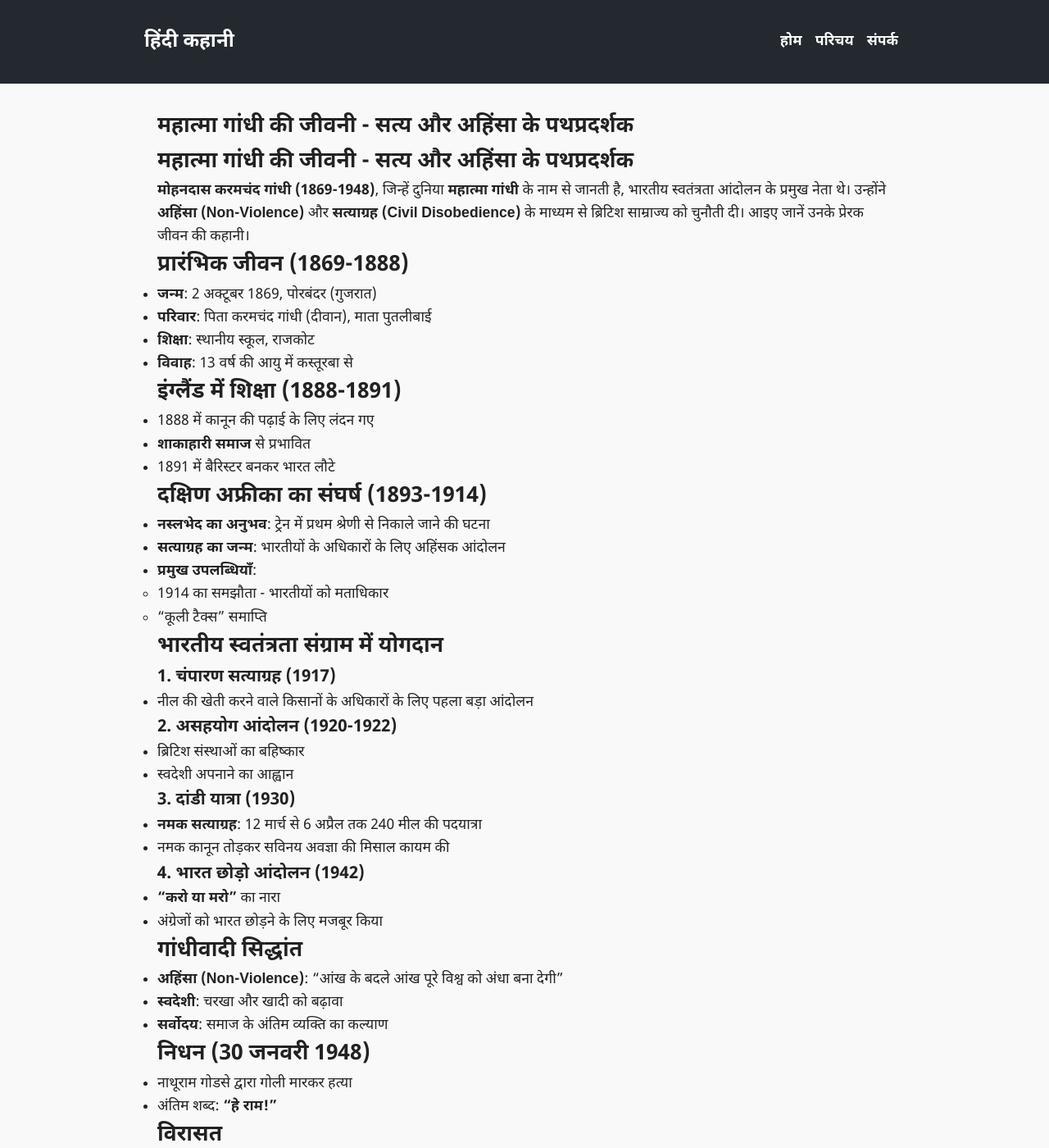
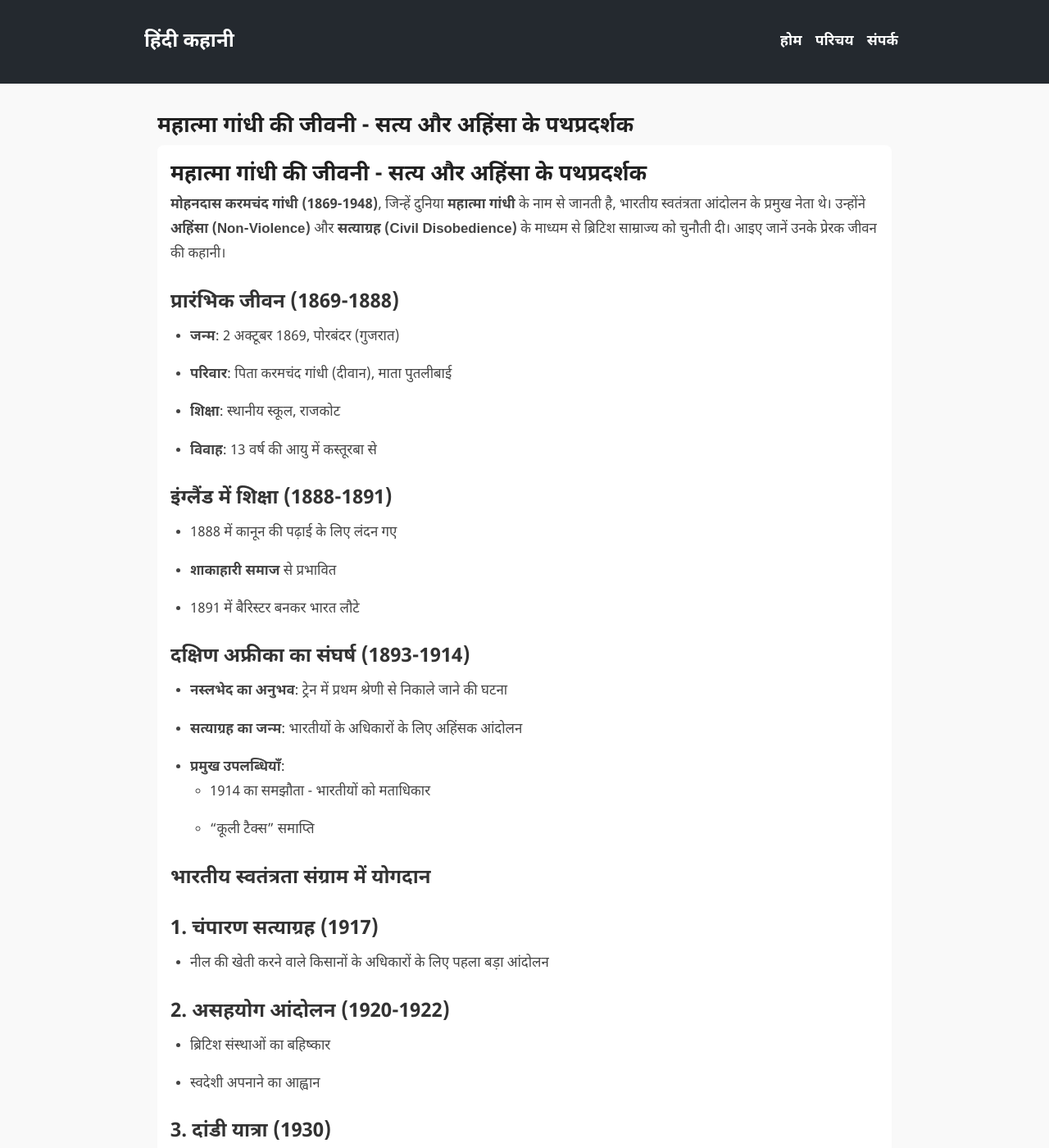
Before and after one commit to hindikahani/hindikahani.github.io, a Jekyll site: the page built from _posts/2025-05-09-mahatma-gandhi-biography.md, in a window 1280 px wide and 1400 px high. Shown: the whole window at 82% size. Built offline with Jekyll 4.4.1, drawn with Linux system fonts in a browser that asks for light colours.

Commit message:
Update style.css

```diff
--- a/assets/css/style.css
+++ b/assets/css/style.css
@@ -218,6 +218,74 @@ nav a:hover {
   background: #eef7ff;
 }
 
+/* Single Post Page Styles */
+.post-content {
+  padding: 1rem;
+  background: white;
+  border-radius: 8px;
+  margin-bottom: 2rem;
+}
+
+.post-title {
+  font-size: 2rem;
+  margin-bottom: 1rem;
+  color: #333;
+}
+
+.post-meta {
+  font-size: 0.85rem; /* छोटा किया गया फ़ॉन्ट साइज़ */
+  color: #777;
+  margin-bottom: 1rem;
+  font-style: italic;
+}
+
+.post-content p,
+.post-content li {
+  font-size: 1.05rem;
+  line-height: 1.8;
+  color: #444;
+  margin-bottom: 1rem;
+}
+
+.post-content h2,
+.post-content h3,
+.post-content h4 {
+  font-size: 1.5rem;
+  color: #333;
+  margin-top: 1.5rem;
+  margin-bottom: 0.5rem;
+}
+
+.post-content ul,
+.post-content ol {
+  margin-left: 1.5rem;
+  margin-bottom: 1rem;
+}
+
+/* Mobile responsiveness for post content */
+@media (max-width: 600px) {
+  .post-title {
+    font-size: 1.75rem;
+  }
+
+  .post-content {
+    padding: 0.8rem;
+  }
+
+  .post-content p,
+  .post-content li {
+    font-size: 1rem;
+    line-height: 1.7;
+  }
+
+  .post-content h2,
+  .post-content h3,
+  .post-content h4 {
+    font-size: 1.3rem;
+    margin-top: 1.2rem;
+  }
+}
+
 /* Footer */
 footer {
   background: #24292f;
```
